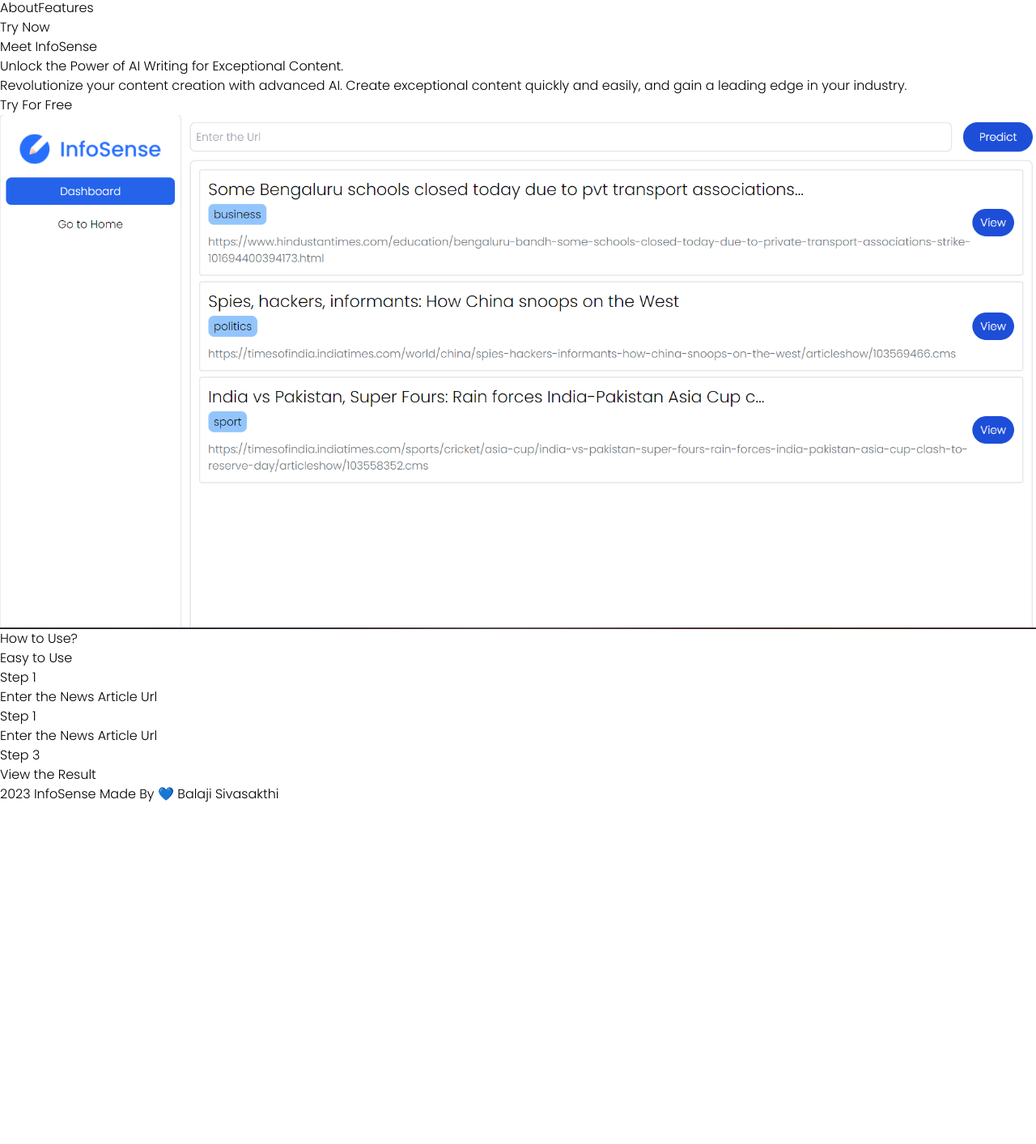
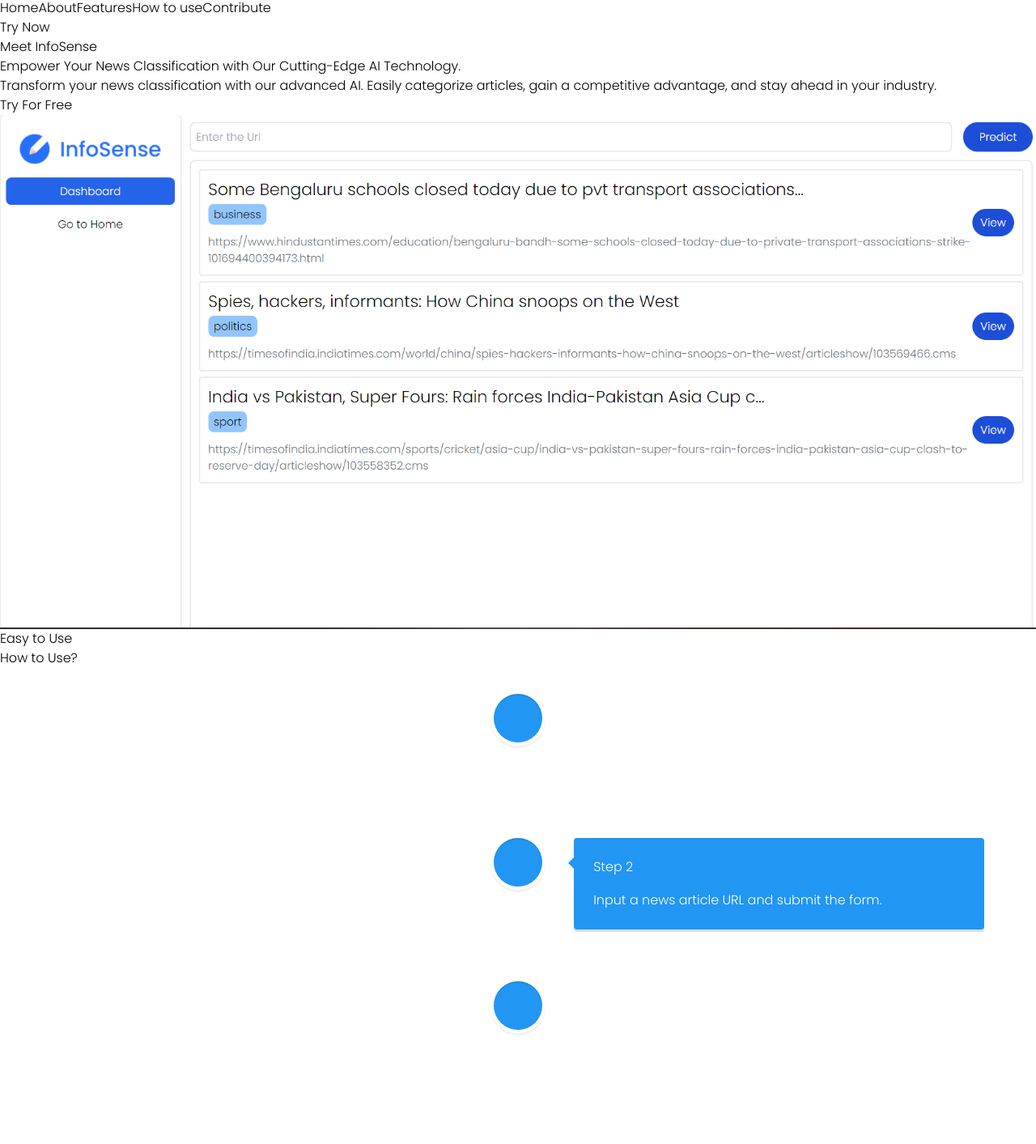
Before and after one commit to balaji-sivasakthi/InfoSense, a React (Vite) app in the folder client/: page / in a window 1280 px wide. Shown: the part 48-1461 px from the top of the page at 81% size. Before the commit the page ends 1041 px from the top, so only its background shows below. Built offline with nearby package versions, Linux system fonts and the light colour scheme; no server answers.

Commit message:
refactor: how to use section

```diff
--- a/client/package.json
+++ b/client/package.json
@@ -15,6 +15,7 @@
   },
   "dependencies": {
     "@reduxjs/toolkit": "^1.9.5",
+    "@types/react-vertical-timeline-component": "^3.3.3",
     "axios": "^1.5.0",
     "clsx": "^2.0.0",
     "react": "^18.2.0",
@@ -22,6 +23,7 @@
     "react-loading-spin": "^2.1.9",
     "react-redux": "^8.1.2",
     "react-router-dom": "^6.15.0",
+    "react-vertical-timeline-component": "^3.6.0",
     "tailwind-merge": "^1.14.0"
   },
   "devDependencies": {
--- a/client/src/components/NavBar/index.tsx
+++ b/client/src/components/NavBar/index.tsx
@@ -1,36 +1,49 @@
-import { Link, useNavigate } from "react-router-dom";
+import { Link, useLocation, useNavigate } from "react-router-dom";
 import logo from "./../../assets/images/logo.png";
 import Button from "../Button";
 type Props = {};
 
 function NavBar({}: Props) {
   const navigate = useNavigate();
+  const {pathname} = useLocation()
+  console.log(pathname);
+
   const NavList = [
     {
+      label: "Home",
+      path: "/",
+    },
+    {
       label: "About",
-      path: "/about",
+      path: "https://github.com/balaji-sivasakthi/InfoSense",
     },
     {
       label: "Features",
-      path: "/feature",
+      path: "https://github.com/balaji-sivasakthi/InfoSense",
+    },
+    {
+      label: "How to use",
+      path: "https://github.com/balaji-sivasakthi/InfoSense",
+    },
+    {
+      label: "Contribute",
+      path: "https://github.com/balaji-sivasakthi/InfoSense",
     },
   ];
   return (
     <div className="flex items-center justify-between py-5">
       <div className="flex items-center justify-between">
-        <div>
           <img src={logo} alt="" />
-        </div>
-        <ul>
+      </div>
+      <ul>
           {NavList.map((list) => {
             return (
-              <Link className="p-2 text-xl" to={list.path}>
+              <Link className={`p-2 ${list.path == pathname ? "text-blue-700":""} hover:text-blue-700`} to={list.path}>
                 {list.label}
               </Link>
             );
           })}
         </ul>
-      </div>
       <div>
         <Button
           onClick={() => {
--- a/client/src/containers/Feature/index.tsx
+++ b/client/src/containers/Feature/index.tsx
@@ -4,9 +4,9 @@ type Props = {}
 
 function Feature({}: Props) {
   return (
-    <div className=' flex  justify-center p-[100px]'>
+    <section id='feature' className=' flex justify-center p-[100px]'>
         <img className='rounded-lg'  height={600} src={screenshot} alt="" />
-    </div>
+    </section>
   )
 }
 
--- a/client/src/containers/Hero/index.tsx
+++ b/client/src/containers/Hero/index.tsx
@@ -6,17 +6,16 @@ type Props = {};
 function Hero({}: Props) {
   const navigate = useNavigate()
   return (
-    <div className="flex flex-col h-screen justify-center items-center space-y-4 px-[250px]">
-      <span className="text-xl text-blue-700 text-center">Meet InfoSense</span>
-      <h1 className="text-6xl text-center mb-10">
-        Unlock the Power of AI Writing for Exceptional Content.
+    <section id="home" className="flex flex-col h-screen justify-center items-center space-y-4">
+      <span className="text-2xl text-blue-700 text-center">Meet InfoSense</span>
+      <h1 className="text-5xl text-center px-[250px]">
+      Empower Your News Classification with Our Cutting-Edge AI Technology.
       </h1>
-      <p className="text-gray-200 text-center">
-        Revolutionize your content creation with advanced AI. Create exceptional
-        content quickly and easily, and gain a leading edge in your industry.
+      <p className="text-gray-200 px-[250px] text-center">
+      Transform your news classification with our advanced AI. Easily categorize articles, gain a competitive advantage, and stay ahead in your industry.
       </p>
       <Button onClick={()=>navigate('/app/dashboard')}>Try For Free</Button>
-    </div>
+    </section>
   );
 }
 
--- a/client/src/containers/HowToUse/index.tsx
+++ b/client/src/containers/HowToUse/index.tsx
@@ -1,25 +1,64 @@
+import { VerticalTimeline, VerticalTimelineElement } from 'react-vertical-timeline-component';
+import 'react-vertical-timeline-component/style.min.css';
+
 type Props = {}
 
-function HowToUse({}: Props) {
+function HowToUse({ }: Props) {
   return (
-    <div className='flex flex-col justify-center items-center my-10'>
-        <span className='text-blue-700'>How to Use?</span>
-        <h1 className='text-bold text-2xl'>Easy to Use</h1>
-        <div className='w-full flex justify-between'>
-            <div className='w-6/12 text-center'>
-                <span className='text-blue-700 text-4xl'>Step 1</span>
-                <p className='text-xl'>Enter the News Article Url</p>
-            </div>
-            <div className='w-6/12 text-center'>
-            <span className='text-blue-700 text-4xl'>Step 1</span>
-                <p className='text-xl'>Enter the News Article Url</p>
-            </div>
-        </div>
-        <div className='w-full flex flex-col items-center justify-center'>
-                <span className='text-blue-700 text-4xl'>Step 3</span>
-                <p className='text-xl'>View the Result</p>
-        </div>
-    </div>
+    <section id="#how-to-use" className='flex flex-col justify-center items-center my-10'>
+      <span className='text-blue-700 text-2xl mb-5'>Easy to Use</span>
+      <h1 className='text-bold text-5xl mb-10'>How to Use?</h1>
+      <div>
+
+        <VerticalTimeline>
+          <VerticalTimelineElement
+            className="vertical-timeline-element--work "
+            contentStyle={{ background: 'rgb(33, 150, 243)', color: '#fff' }}
+            contentArrowStyle={{ borderRight: '7px solid  rgb(33, 150, 243)' }}
+            iconStyle={{ background: 'rgb(33, 150, 243)', color: '#fff' }}
+          >
+            <h1 className="vertical-timeline-element-title text-xl font-bold">Step 1</h1>
+            <p>
+             Navigate to the application's URL.
+            </p>
+          </VerticalTimelineElement>
+          <VerticalTimelineElement
+            className="vertical-timeline-element--work "
+            contentStyle={{ background: 'rgb(33, 150, 243)', color: '#fff' }}
+            contentArrowStyle={{ borderRight: '7px solid  rgb(33, 150, 243)' }}
+            iconStyle={{ background: 'rgb(33, 150, 243)', color: '#fff' }}
+          >
+            <h1 className="vertical-timeline-element-title text-xl font-bold">Step 2</h1>
+            <p>
+            Input a news article URL and submit the form.
+            </p>
+          </VerticalTimelineElement>
+          <VerticalTimelineElement
+            className="vertical-timeline-element--work "
+            contentStyle={{ background: 'rgb(33, 150, 243)', color: '#fff' }}
+            contentArrowStyle={{ borderRight: '7px solid  rgb(33, 150, 243)' }}
+            iconStyle={{ background: 'rgb(33, 150, 243)', color: '#fff' }}
+          >
+            <h1 className="vertical-timeline-element-title text-xl font-bold">Step 3</h1>
+            <p>
+              The application will scrape the article, predict its category, and display the result.
+            </p>
+          </VerticalTimelineElement>
+          <VerticalTimelineElement
+            className="vertical-timeline-element--work "
+            contentStyle={{ background: 'rgb(33, 150, 243)', color: '#fff' }}
+            contentArrowStyle={{ borderRight: '7px solid  rgb(33, 150, 243)' }}
+            iconStyle={{ background: 'rgb(33, 150, 243)', color: '#fff' }}
+          >
+            <h1 className="vertical-timeline-element-title text-xl font-bold">Step 4</h1>
+            <p>
+            Explore the history section to view past classification requests.
+            </p>
+          </VerticalTimelineElement>
+        </VerticalTimeline>
+
+      </div>
+    </section>
   )
 }
 
```
Also changed, not shown: 1 other file (tests, documents, lock files or other folders).
